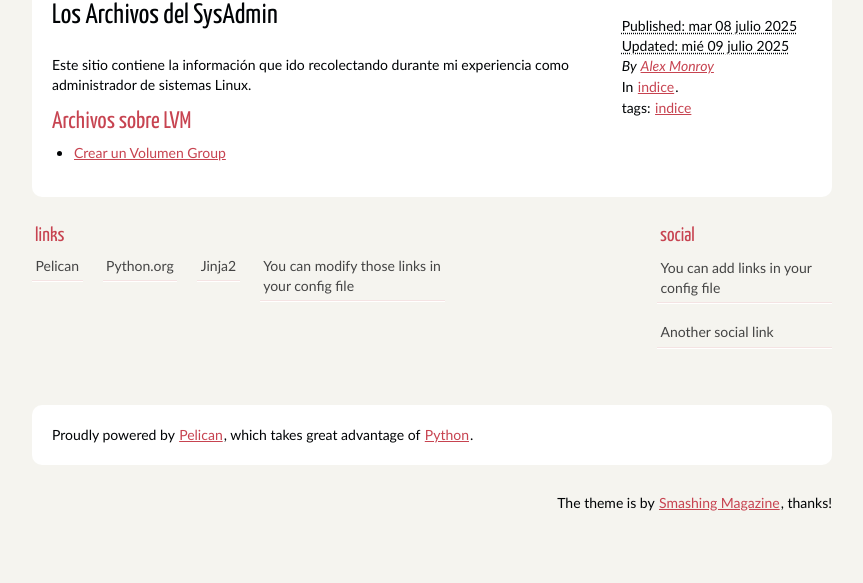
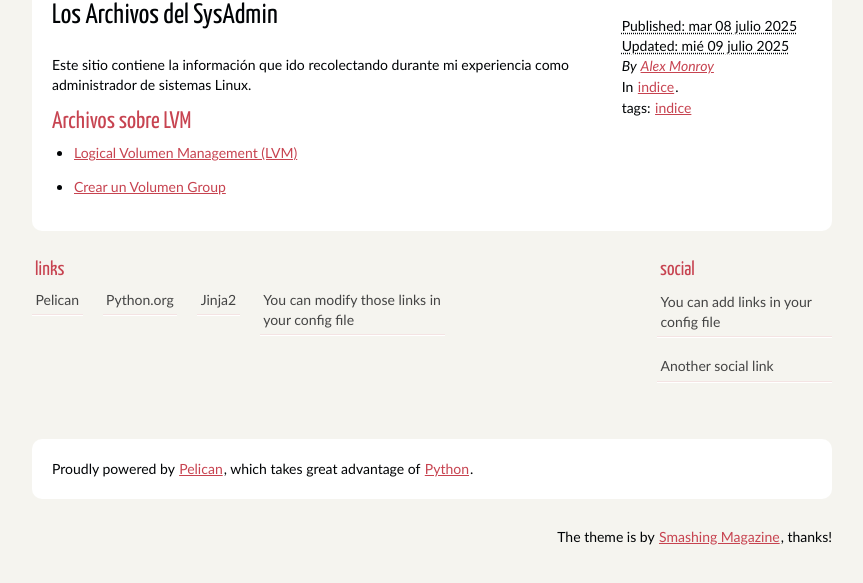
Before and after one commit to xmonroya/xmonroy.github.io, a plain HTML site: page category/indice.html in a window 1280 px wide. Shown: the part 223-806 px from the top of the page, without its empty margins (208-1071 px from the left). Drawn offline with Linux system fonts and the light colour scheme; files whose address does not match are found by name.

Commit message:
Update documentation

```diff
--- a/category/indice.html
+++ b/category/indice.html
@@ -38,6 +38,7 @@
 <p>Este sitio contiene la información que ido recolectando durante mi experiencia como administrador de sistemas Linux.</p>
 <h2>Archivos sobre LVM</h2>
 <ul>
+<li><a href="/logical-volume-management-lvm.html">Logical Volumen Management (LVM)</a></li>
 <li><a href="/creacion-de-un-volumen-group-vg.html">Crear un Volumen Group</a></li>
 </ul>                    </article>
                 </aside><!-- /#featured -->
```
Also changed, not shown: indice.html (+1 -0 lines), tag/indice.html (+1 -0 lines).
